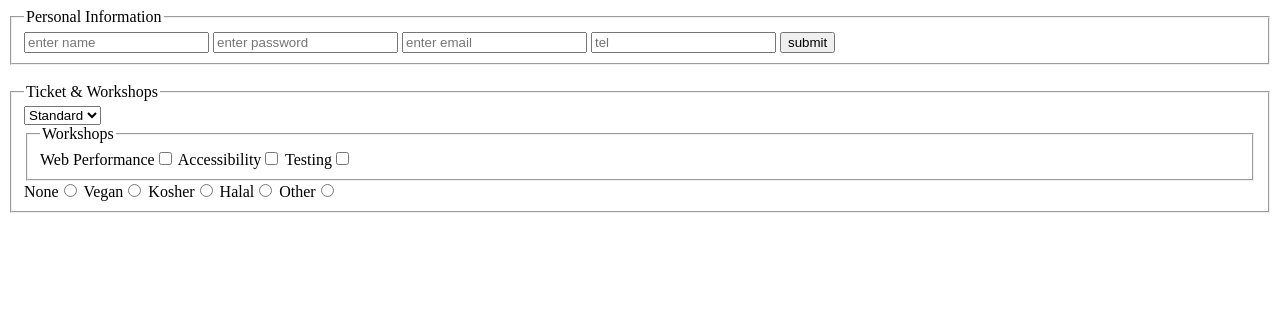
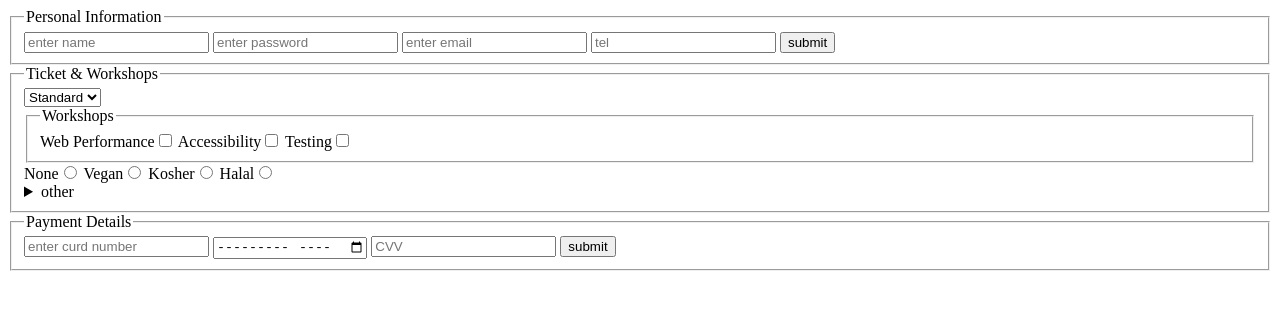
Before and after one commit to yoel-cmd/HTML-Project, a plain HTML site: page index.html in a window 1280 px wide. Drawn offline with Linux system fonts and the light colour scheme.

Commit message:
finish Payment Detail

```diff
--- a/index.html
+++ b/index.html
@@ -17,10 +17,9 @@
         <input type="tel" name="tel" placeholder="tel" id="tel">
         <input type="submit" value="submit">
     </fieldset>
-    <br>
     <fieldset>
         <legend>Ticket & Workshops</legend>
-        <select name="Tickets" id="icket" required>
+        <select name="Tickets" id="ticket" required>
             <option value="Standard">Standard</option>
             <option value="VIP">VIP</option>
             <option value="Student">Student</option>
@@ -35,7 +34,18 @@
         <label>Vegan<input type="radio" name="Diet " value="Vegan" id=""></label>
         <label>Kosher<input type="radio" name="Diet " value="Kosher" id=""></label>
         <label>Halal<input type="radio" name="Diet " value="Halal" id=""></label>
-        <label>Other<input type="radio" name="Diet " value="Other" id=""></label>
+        <details>
+            <summary>other</summary>
+            <input type="text" name="Diet">
+        </details>
+    </fieldset>
+
+    <fieldset>
+        <legend>Payment Details</legend>
+        <input type="text" name="card number" pattern="^(\d[ ]?){13,19}$" title="you nmust have betwee 13-19 digits" placeholder="enter curd number">
+        <input type="month" name="month" placeholder="DD/YY" title="must be this month or later.">
+        <input type="number" name="CVV" placeholder="CVV">
+        <input type="submit" value="submit">
     </fieldset>
 
 
```
